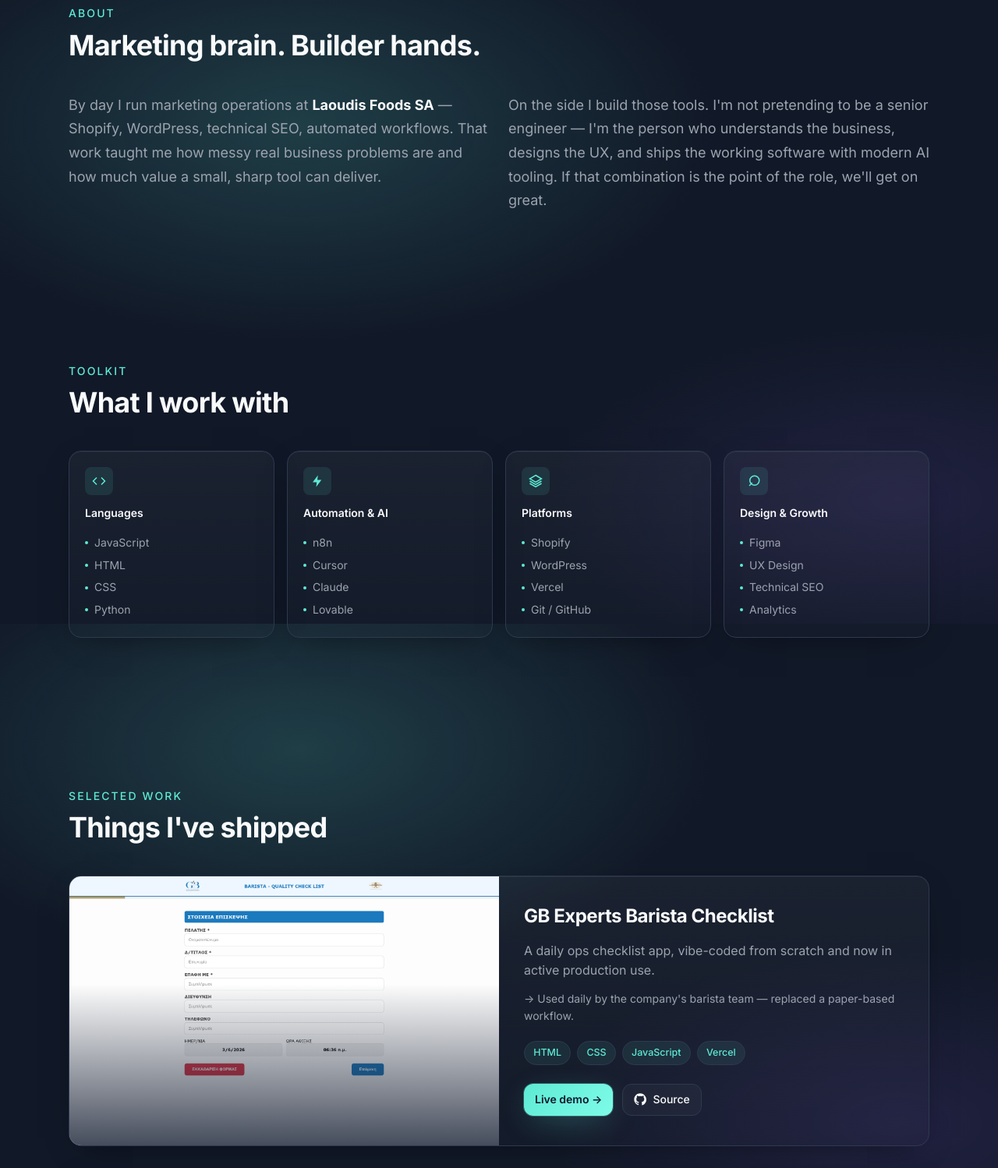
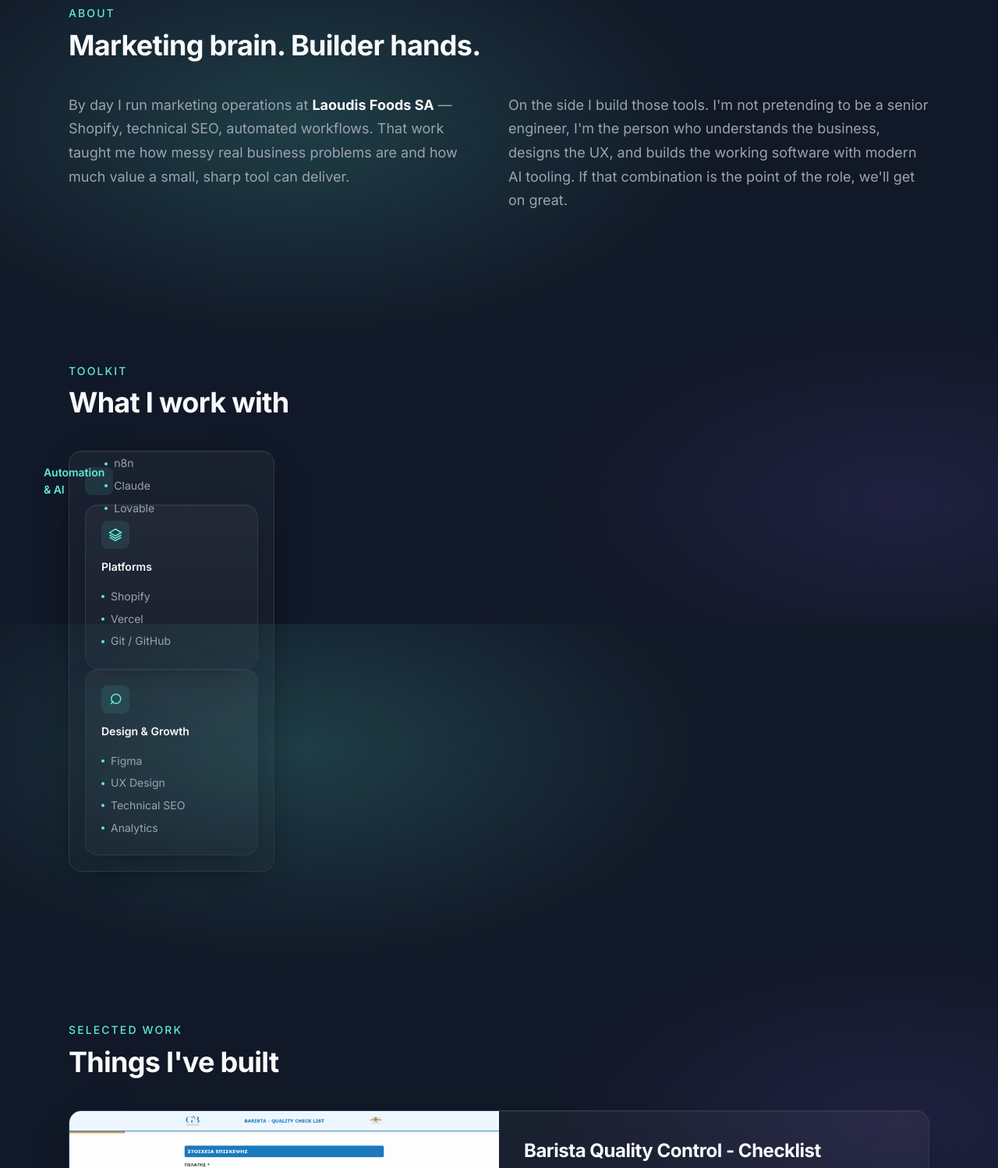
Before and after one commit to XenLian78/xenofon-lianos-portfolio, a plain HTML site: page index.html in a window 1280 px wide. Shown: the part 800-2298 px from the top of the page at 78% size. Drawn offline with Linux system fonts and the light colour scheme.

Commit message:
Update index.html

```diff
--- a/index.html
+++ b/index.html
@@ -95,8 +95,8 @@
         <h2 class="section-title">Marketing brain. Builder hands.</h2>
       </div>
       <div class="about-grid">
-        <p>By day I run marketing operations at <strong>Laoudis Foods SA</strong> — Shopify, WordPress, technical SEO, automated workflows. That work taught me how messy real business problems are and how much value a small, sharp tool can deliver.</p>
-        <p>On the side I build those tools. I'm not pretending to be a senior engineer — I'm the person who understands the business, designs the UX, and ships the working software with modern AI tooling. If that combination is the point of the role, we'll get on great.</p>
+        <p>By day I run marketing operations at <strong>Laoudis Foods SA</strong> — Shopify, technical SEO, automated workflows. That work taught me how messy real business problems are and how much value a small, sharp tool can deliver.</p>
+        <p>On the side I build those tools. I'm not pretending to be a senior engineer, I'm the person who understands the business, designs the UX, and builds the working software with modern AI tooling. If that combination is the point of the role, we'll get on great.</p>
       </div>
     </section>
 
@@ -110,8 +110,8 @@
         <div class="card-surface skill-card">
           <div class="skill-icon">
             <svg width="18" height="18" viewBox="0 0 24 24" fill="none" stroke="currentColor" stroke-width="2"><path d="m8 6-6 6 6 6M16 6l6 6-6 6"/></svg>
-          </div>
-          <h3>Languages</h3>
+          <!--</div>
+          <h3>Ai assisted Languages</h3>
           <ul>
             <li>JavaScript</li>
             <li>HTML</li>
@@ -122,13 +122,13 @@
         <div class="card-surface skill-card">
           <div class="skill-icon">
             <svg width="18" height="18" viewBox="0 0 24 24" fill="currentColor"><path d="M13 2 4 14h7l-1 8 9-12h-7z"/></svg>
-          </div>
+          </div>-->
           <h3>Automation &amp; AI</h3>
           <ul>
             <li>n8n</li>
-            <li>Cursor</li>
             <li>Claude</li>
             <li>Lovable</li>
+            <!--<li>Cursor</li>-->
           </ul>
         </div>
         <div class="card-surface skill-card">
@@ -138,9 +138,9 @@
           <h3>Platforms</h3>
           <ul>
             <li>Shopify</li>
-            <li>WordPress</li>
             <li>Vercel</li>
             <li>Git / GitHub</li>
+            <!--<li>WordPress</li>-->
           </ul>
         </div>
         <div class="card-surface skill-card">
@@ -162,7 +162,7 @@
     <section id="projects" class="container">
       <div class="section-header">
         <p class="section-eyebrow">Selected work</p>
-        <h2 class="section-title">Things I've shipped</h2>
+        <h2 class="section-title">Things I've built</h2>
       </div>
       <div class="projects-stack">
 
@@ -173,9 +173,9 @@
             <div class="overlay"></div>
           </div>
           <div class="project-info">
-            <h3>GB Experts Barista Checklist</h3>
+            <h3>Barista Quality Control - Checklist</h3>
             <p>A daily ops checklist app, vibe-coded from scratch and now in active production use.</p>
-            <p class="project-impact">→ Used daily by the company's barista team — replaced a paper-based workflow.</p>
+            <p class="project-impact">→ Used daily by the company's barista team — replaced an excel workflow.</p>
             <div class="project-tags">
               <span class="badge">HTML</span>
               <span class="badge">CSS</span>
@@ -201,7 +201,7 @@
           <div class="project-info">
             <h3>SocialForge AI</h3>
             <p>An n8n + AI automation that turns a single product input into platform-ready social content.</p>
-            <p class="project-impact">→ Built to cut down marketing turnaround time on product launches — used internally.</p>
+            <p class="project-impact">→ Built to cut down marketing turnaround time on product launches and it is used internally.</p>
             <div class="project-tags">
               <span class="badge">n8n</span>
               <span class="badge">OpenAI</span>
@@ -274,7 +274,7 @@
         <h2 class="section-title">Let's build something useful.</h2>
       </div>
       <div class="card-surface contact-card">
-        <p>Looking for a junior developer who already speaks fluent business? Or someone to automate the boring 80% of your marketing ops? Let's talk.</p>
+        <p>Looking for an Ai assisted junior developer who already speaks fluent business? Or someone to automate the boring 80% of your marketing ops? Let's talk.</p>
         <div class="contact-buttons">
           <a href="mailto:xenlian@yahoo.gr" class="btn-primary">
             <svg width="16" height="16" viewBox="0 0 24 24" fill="none" stroke="currentColor" stroke-width="2"><rect x="3" y="5" width="18" height="14" rx="2"/><path d="m3 7 9 6 9-6"/></svg>
@@ -296,7 +296,7 @@
 
   <!-- ===== FOOTER ===== -->
   <footer class="site-footer container">
-    <p>© <span id="year"></span> Xenofon Lianos · Built with React, TanStack &amp; a lot of n8n.</p>
+    <p>© <span id="year"></span> Xenofon Lianos · Personal Portfolio · Built with React .</p>
   </footer>
 
   <!-- ===== VANILLA JS ===== -->
```
